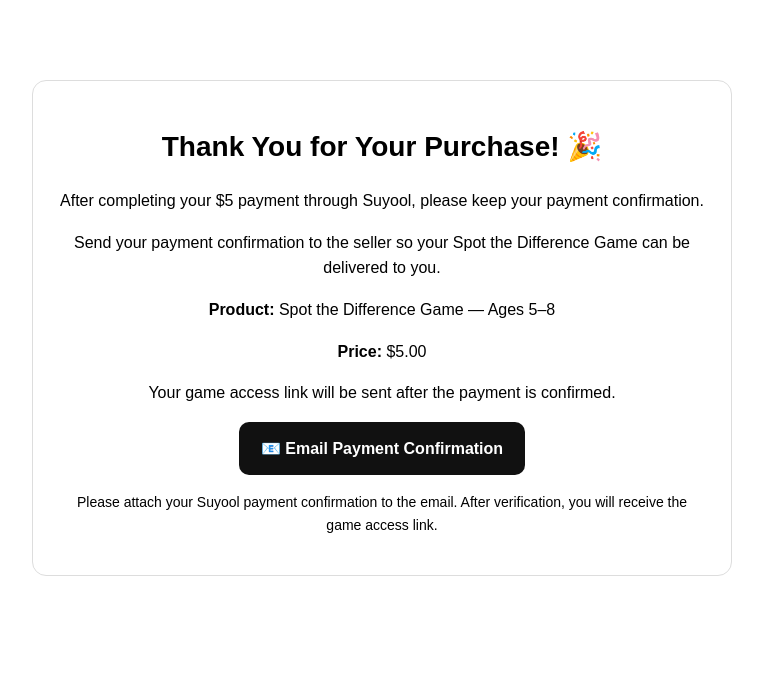
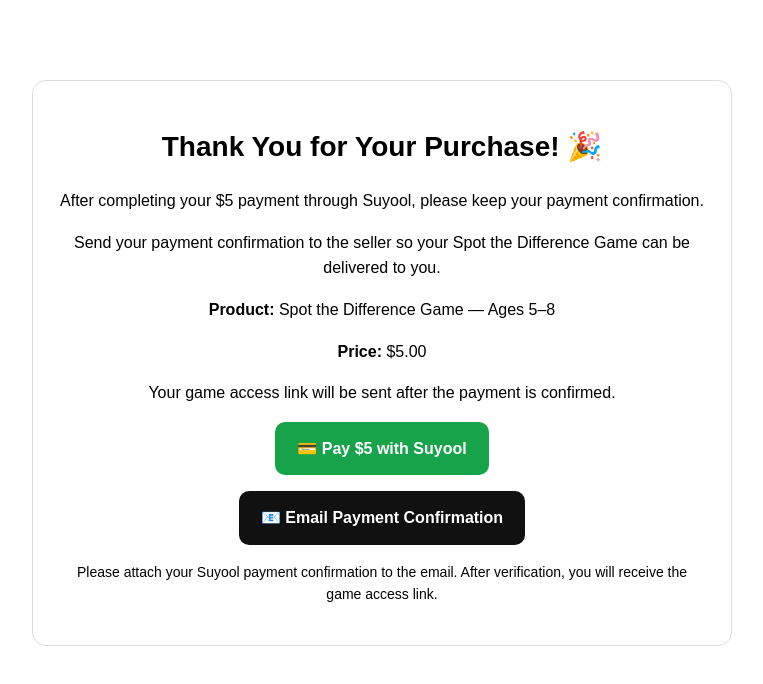
Before and after one commit to ai-money-agent/ai-money-agent-site, a plain HTML site: page after-payment.html in a window 1280 px wide. Shown: the whole page, without its empty margins (258-1021 px from the left). Drawn offline with Linux system fonts and the light colour scheme.

Commit message:
Add Suyool payment button

```diff
--- a/after-payment.html
+++ b/after-payment.html
@@ -20,6 +20,14 @@ h1{font-size:28px}
 <p>Your game access link will be sent after the payment is confirmed.</p>
 
 <p>
+  <a href="https://payments.suyool.com/RCAGypyY5n7BE5Y7hOJ6U"
+     target="_blank"
+     style="display:inline-block;padding:14px 22px;background:#16a34a;color:#fff;text-decoration:none;border-radius:10px;font-weight:bold;">
+     💳 Pay $5 with Suyool
+  </a>
+</p>
+
+<p>
   <a href="mailto:Yousifdu534@gmail.com?subject=Spot%20the%20Difference%20-%20Payment%20Confirmation&body=Hello%20Yousif%2C%0A%0AI%20have%20completed%20the%20%245%20payment%20for%20the%20Spot%20the%20Difference%20Game.%0A%0APlease%20find%20my%20payment%20confirmation%20attached.%0A%0AThank%20you."
      style="display:inline-block;padding:14px 22px;background:#111;color:#fff;text-decoration:none;border-radius:10px;font-weight:bold;">
      📧 Email Payment Confirmation
```
